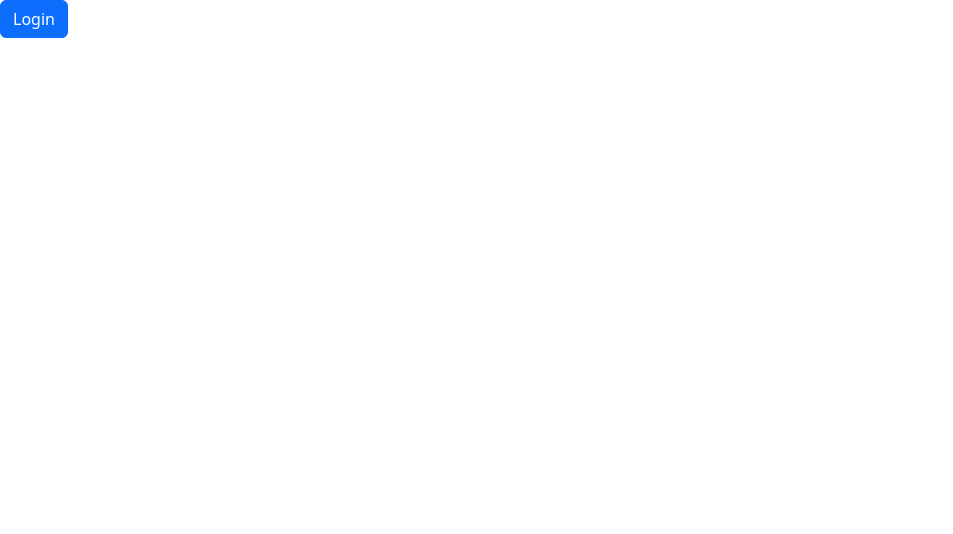
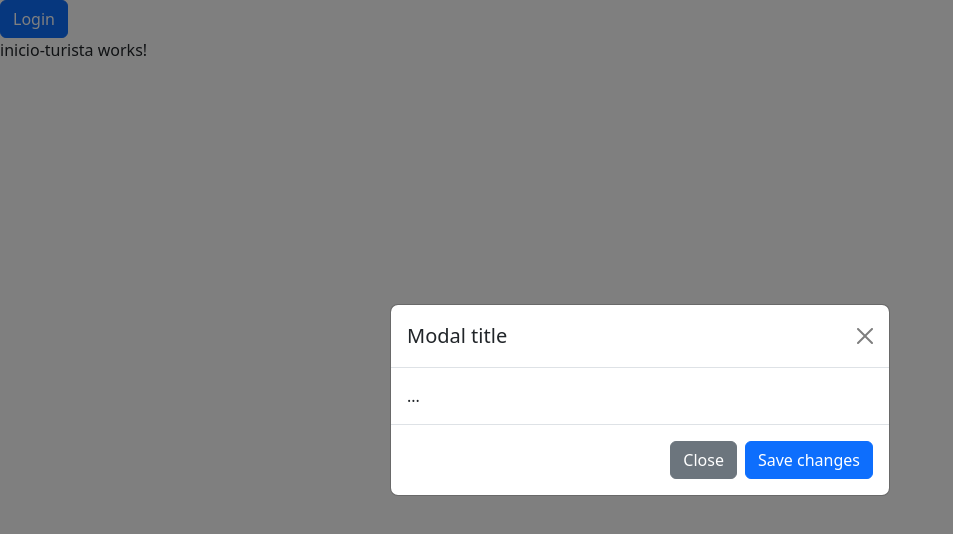
Before and after one commit to Manie07/TurismoWeb, an Angular app: page / in a window 1280 px wide. Both pictures are taken after a click on the button "Login". Shown: the top 534 px of the page, without its empty margins (0-953 px from the left). Built offline with nearby package versions, Linux system fonts and the light colour scheme.

Commit message:
Creacion de componentes turista

```diff
--- a/src/app/app.component.html
+++ b/src/app/app.component.html
@@ -1 +1,8 @@
-<button class="btn btn-primary">Login</button>
+<!-- Button trigger modal -->
+<button type="button" class="btn btn-primary" data-bs-toggle="modal" data-bs-target="#exampleModal">
+  Login
+</button>
+
+<!-- Modal -->
+<app-iniciar-secion-turista></app-iniciar-secion-turista>
+<app-inicio-turista></app-inicio-turista>
--- a/src/app/app.module.ts
+++ b/src/app/app.module.ts
@@ -3,10 +3,14 @@ import { BrowserModule } from '@angular/platform-browser';
 
 import { AppRoutingModule } from './app-routing.module';
 import { AppComponent } from './app.component';
+import { InicioTuristaComponent } from './inicio-turista/inicio-turista.component';
+import { IniciarSecionTuristaComponent } from './iniciar-secion-turista/iniciar-secion-turista.component';
 
 @NgModule({
   declarations: [
-    AppComponent
+    AppComponent,
+    InicioTuristaComponent,
+    IniciarSecionTuristaComponent
   ],
   imports: [
     BrowserModule,
--- /dev/null
+++ b/src/app/iniciar-secion-turista/iniciar-secion-turista.component.html
@@ -0,0 +1,17 @@
+<div class="modal fade" id="exampleModal" tabindex="-1" aria-labelledby="exampleModalLabel" aria-hidden="true">
+    <div class="modal-dialog modal-dialog-centered">
+      <div class="modal-content">
+        <div class="modal-header">
+          <h1 class="modal-title fs-5" id="exampleModalLabel">Modal title</h1>
+          <button type="button" class="btn-close" data-bs-dismiss="modal" aria-label="Close"></button>
+        </div>
+        <div class="modal-body">
+          ...
+        </div>
+        <div class="modal-footer">
+          <button type="button" class="btn btn-secondary" data-bs-dismiss="modal">Close</button>
+          <button type="button" class="btn btn-primary">Save changes</button>
+        </div>
+      </div>
+    </div>
+  </div>
--- /dev/null
+++ b/src/app/inicio-turista/inicio-turista.component.html
@@ -0,0 +1 @@
+<p>inicio-turista works!</p>
```
Also changed, not shown: src/app/iniciar-secion-turista/iniciar-secion-turista.component.ts (added, +10 -0 lines), src/app/inicio-turista/inicio-turista.component.ts (added, +10 -0 lines), src/app/iniciar-secion-turista/iniciar-secion-turista.component.css (added), src/app/inicio-turista/inicio-turista.component.css (added).
